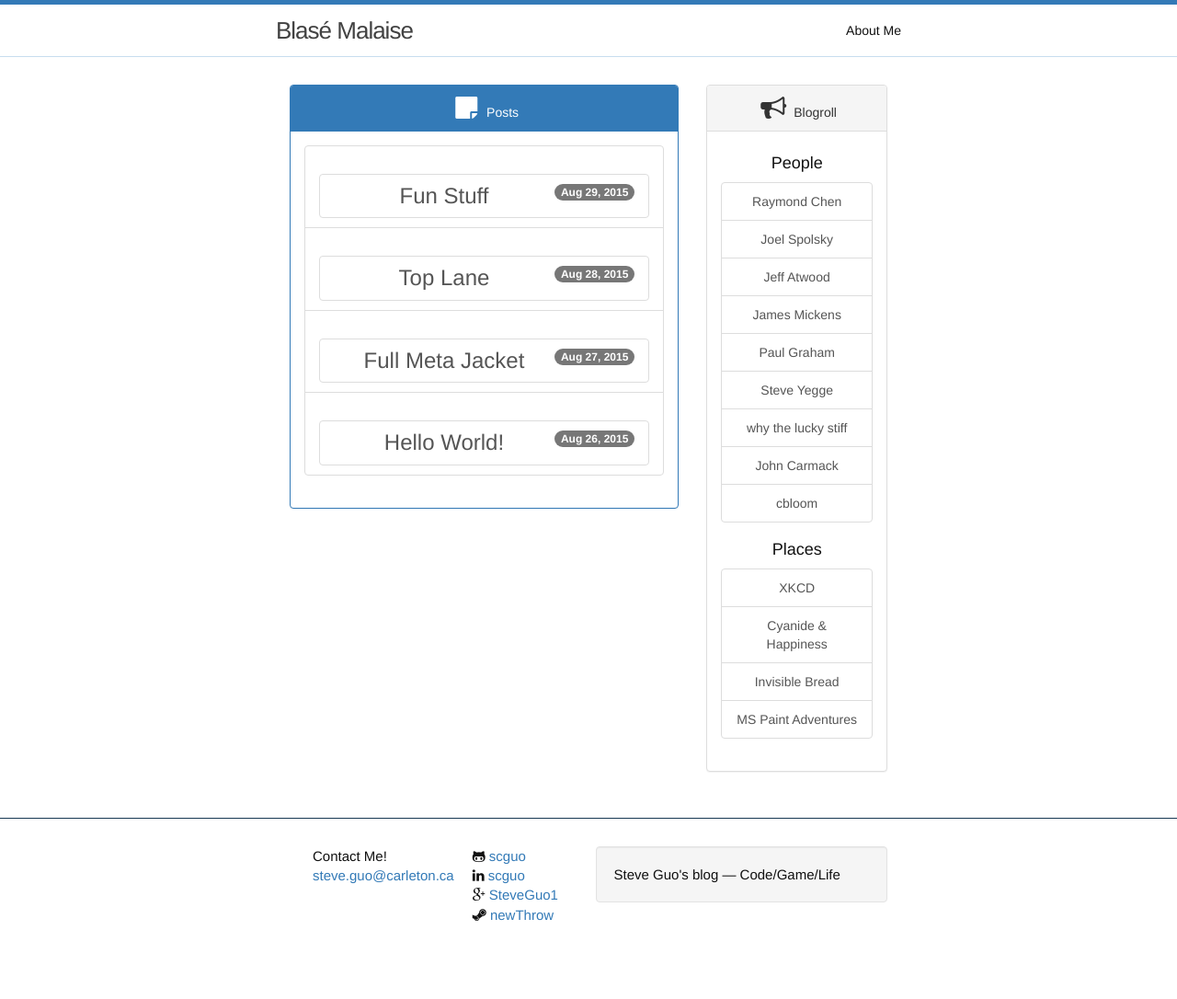
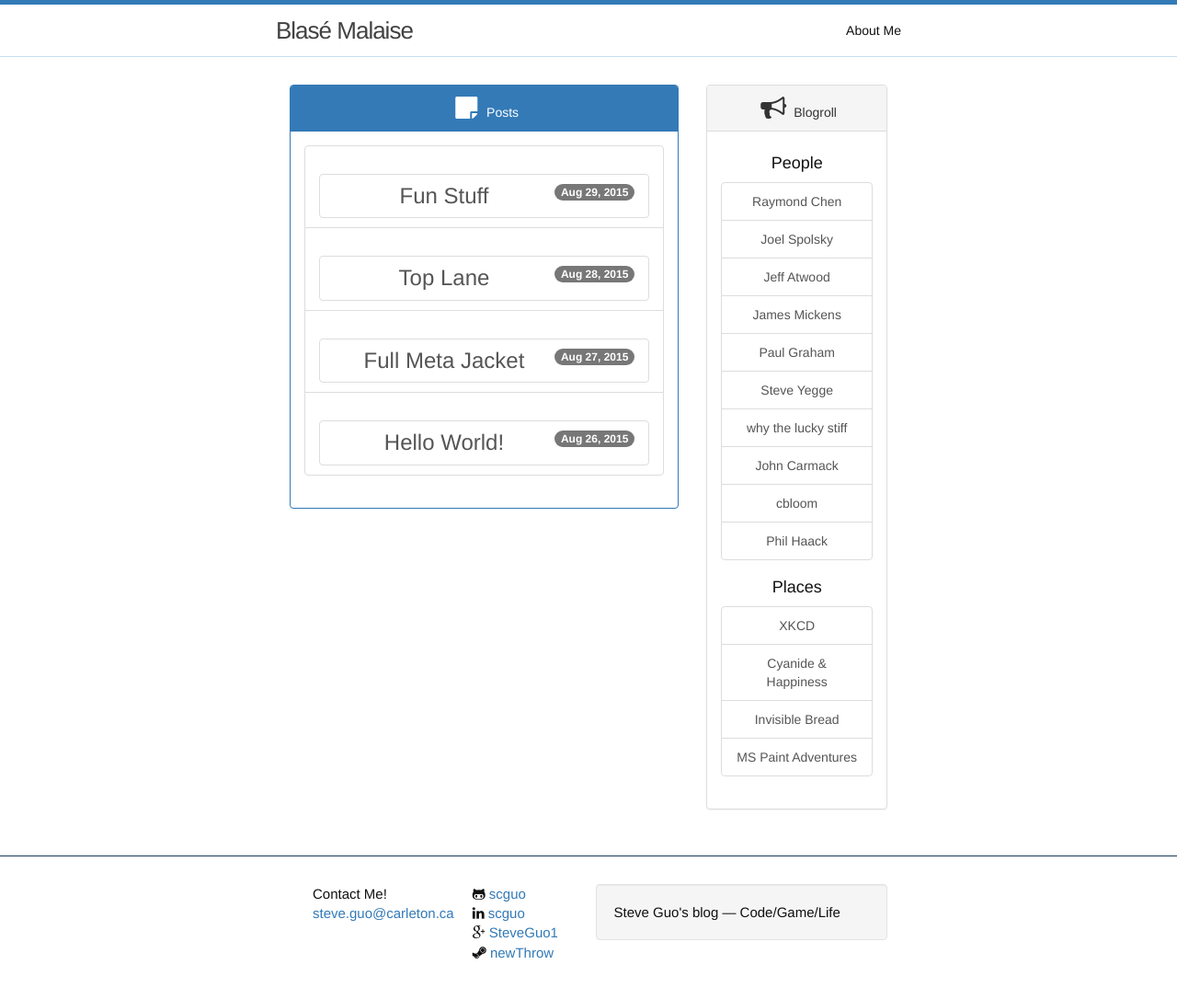
Before and after one commit to scguo/scguo.github.io, a Jekyll site: the page built from index.html, in a window 1280 px wide. Shown: the whole page at 92% size. Built offline with Jekyll 4.4.1, drawn with Linux system fonts in a browser that asks for light colours; before the commit the page ends 1045 px from its top, so only the background shows below that.

Commit message:
update blogroll

```diff
--- a/_includes/blogroll.html
+++ b/_includes/blogroll.html
@@ -9,6 +9,7 @@
   <a class="list-group-item" href="https://en.wikipedia.org/wiki/Why_the_lucky_stiff">why the lucky stiff</a>
   <a class="list-group-item" href="http://armadilloaerospace.com/n.x/johnc/Recent%20Updates">John Carmack</a>
   <a class="list-group-item" href="http://cbloomrants.blogspot.ca/">cbloom</a>
+  <a class="list-group-item" href="http://haacked.com/">Phil Haack</a>
 </div>
 
 <h4 class="text-center">Places</h4>
```
